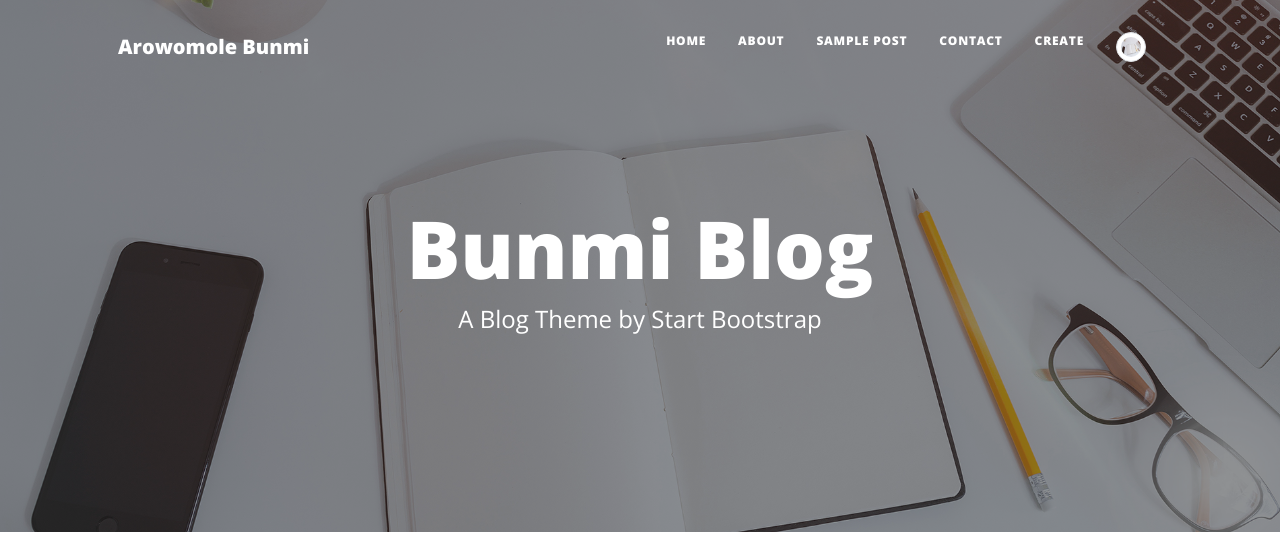
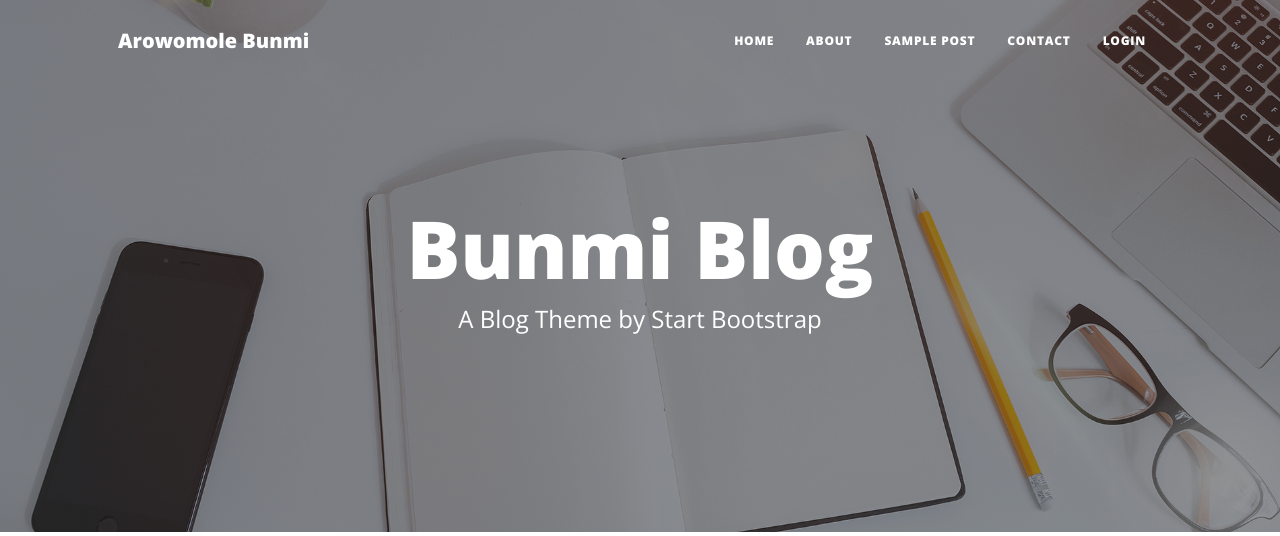
Before and after one commit to 92isaac/django-blog, a Django app: page / in a window 1280 px wide. Shown: the top 536 px of the page. Run offline with Django 4.2, Linux system fonts and the light colour scheme; data comes from the database, SQL or seed files in the repository; both versions use the stored data as it was after the commit; some libraries are stand-ins or nearby versions.

Commit message:
login and logout route on the navbar

```diff
--- a/blog/templates/blog/home.html
+++ b/blog/templates/blog/home.html
@@ -11,7 +11,7 @@
             <div class="post-preview">
 
                 <a href="read_story/{{story.id}}" class="">
-                    <img src="{{story.img.url}}" alt="post-img" class="img-fluid img-thumbnail">
+                    <img src="{{story.img.url}}" alt="post-img" class="img-fluid img-thumbnail" loading='lazy'>
                     <h2 class="post-title">{{story.title}}</h2>
                     <h3 class="post-subtitle">{{story.post | truncatewords:10}}</h3>
                 </a>
--- a/blog/templates/blog/read_story.html
+++ b/blog/templates/blog/read_story.html
@@ -8,7 +8,7 @@
                 <div class="row gx-4 gx-lg-5 justify-content-center">
                     <div class="col-md-10 col-lg-8 col-xl-7">
                         <div class="post-det" style="text-align: justify;">
-                            <img src="{{story.img.url}}" alt="story image">
+                            <img src="{{story.img.url}}" alt="story image" loading='lazy'>
                             <h3>{{story.title}}</h3>
                             <p>{{story.post}}</p>
                         </div>
--- a/templates/navbar.html
+++ b/templates/navbar.html
@@ -12,8 +12,13 @@
                 <li class="nav-item"><a class="nav-link px-lg-3 py-3 py-lg-4" href="{% url 'about' %}">About</a></li>
                 <li class="nav-item"><a class="nav-link px-lg-3 py-3 py-lg-4" href="{% url 'home' %}">Sample Post</a></li>
                 <li class="nav-item"><a class="nav-link px-lg-3 py-3 py-lg-4" href="{% url 'contact' %}">Contact</a></li>
-                <li class="nav-item"><a class="nav-link px-lg-3 py-3 py-lg-4" href="{% url 'create_post' %}">Create</a></li>
-                <li class="nav-item"><a class="nav-link px-lg-3 py-3 py-lg-4" href="{% url 'create_post' %}"><img src="../static/images/home-bg.jpg" alt="" class="img-fluid img-thumbnail rounded-circle" style="width: 30px; height:30px;"></a></li>
+               {% if user.is_authenticated %}
+               <li class="nav-item"><a class="nav-link px-lg-3 py-3 py-lg-4" href="{% url 'create_post' %}">Create</a></li>
+               <li class="nav-item"><a class="nav-link px-lg-3 py-3 py-lg-4" href="{% url 'logout' %}">Log Out</a></li>
+               <li class="nav-item"><a class="nav-link px-lg-3 py-3 py-lg-4" href="{% url 'create_post' %}"><img src="../static/images/home-bg.jpg" alt="" class="img-fluid img-thumbnail rounded-circle" style="width: 30px; height:30px;" loading='lazy'></a></li>
+               {% else %}
+               <li class="nav-item"><a class="nav-link px-lg-3 py-3 py-lg-4" href="{% url 'login' %}">Login</a></li>
+                {% endif %}
             </ul>
         </div>
     </div>
```
Also changed, not shown: db.sqlite3.
